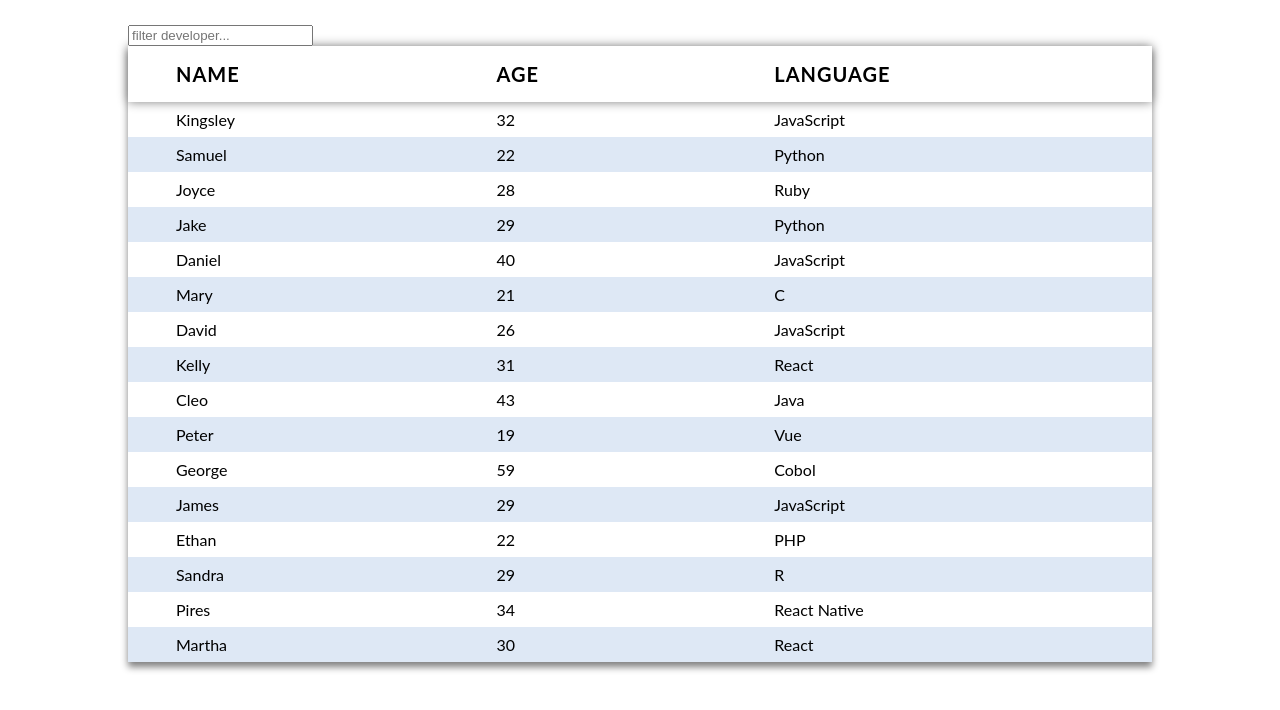
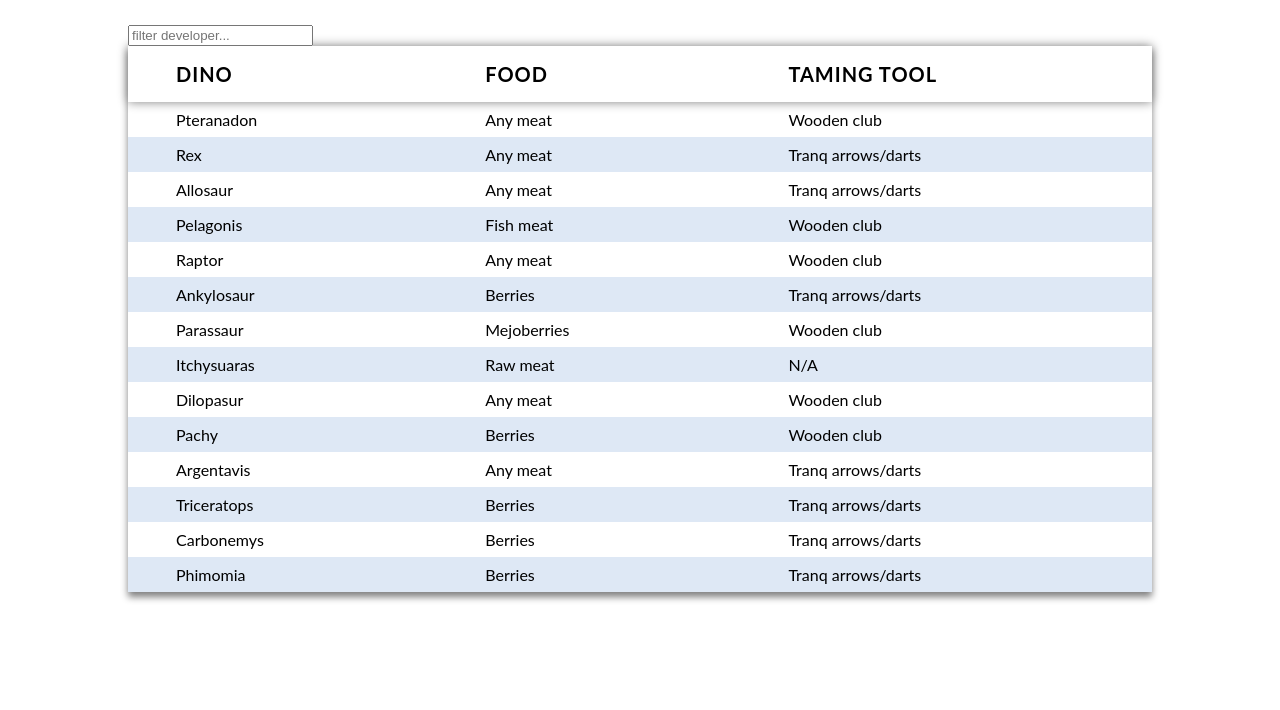
Before and after one commit to od-8/Search-Bar, a plain HTML site: page search-bar v2/index.html in a window 1280 px wide. Drawn offline with Linux system fonts and the light colour scheme.

Commit message:
Cusomized the site

```diff
--- a/search-bar v2/index.html
+++ b/search-bar v2/index.html
@@ -12,91 +12,82 @@
             <table>
               <thead>
                 <tr>
-                  <th>Name</th>
-                  <th>Age</th>
-                  <th>Language</th>
+                  <th>Dino</th>
+                  <th>Food</th>
+                  <th>Taming tool</th>
                 </tr>
               </thead>
-              <tbody id="names">
-                <tr>
-                  <td>Kingsley</td>
-                  <td>32</td>
-                  <td>JavaScript</td>
+              <tbody id="dinos">
                 </tr>
                 <tr>
-                  <td>Samuel</td>
-                  <td>22</td>
-                  <td>Python</td>
+                  <td>Pteranadon</td>
+                  <td>Any meat</td>
+                  <td>Wooden club</td>
                 </tr>
                 <tr>
-                  <td>Joyce</td>
-                  <td>28</td>
-                  <td>Ruby</td>
+                  <td>Rex</td>
+                  <td>Any meat</td>
+                  <td>Tranq arrows/darts</td>
                 </tr>
                 <tr>
-                  <td>Jake</td>
-                  <td>29</td>
-                  <td>Python</td>
+                  <td>Allosaur</td>
+                  <td>Any meat</td>
+                  <td>Tranq arrows/darts</td>
                 </tr>
                 <tr>
-                  <td>Daniel</td>
-                  <td>40</td>
-                  <td>JavaScript</td>
+                  <td>Pelagonis</td>
+                  <td>Fish meat</td>
+                  <td>Wooden club</td>
                 </tr>
                 <tr>
-                  <td>Mary</td>
-                  <td>21</td>
-                  <td>C</td>
+                  <td>Raptor</td>
+                  <td>Any meat</td>
+                  <td>Wooden club</td>
                 </tr>
                 <tr>
-                  <td>David</td>
-                  <td>26</td>
-                  <td>JavaScript</td>
+                  <td>Ankylosaur</td>
+                  <td>Berries</td>
+                  <td>Tranq arrows/darts</td>
                 </tr>
                 <tr>
-                  <td>Kelly</td>
-                  <td>31</td>
-                  <td>React</td>
+                  <td>Parassaur</td>
+                  <td>Mejoberries</td>
+                  <td>Wooden club</td>
                 </tr>
                 <tr>
-                  <td>Cleo</td>
-                  <td>43</td>
-                  <td>Java</td>
+                  <td>Itchysuaras</td>
+                  <td>Raw meat</td>
+                  <td>N/A</td>
                 </tr>
                 <tr>
-                  <td>Peter</td>
-                  <td>19</td>
-                  <td>Vue</td>
+                  <td>Dilopasur</td>
+                  <td>Any meat</td>
+                  <td>Wooden club</td>
                 </tr>
                 <tr>
-                  <td>George</td>
-                  <td>59</td>
-                  <td>Cobol</td>
+                  <td>Pachy</td>
+                  <td>Berries</td>
+                  <td>Wooden club</td>
                 </tr>
                 <tr>
-                  <td>James</td>
-                  <td>29</td>
-                  <td>JavaScript</td>
+                  <td>Argentavis</td>
+                  <td>Any meat</td>
+                  <td>Tranq arrows/darts</td>
                 </tr>
                 <tr>
-                  <td>Ethan</td>
-                  <td>22</td>
-                  <td>PHP</td>
+                  <td>Triceratops</td>
+                  <td>Berries</td>
+                  <td>Tranq arrows/darts</td>
                 </tr>
                 <tr>
-                  <td>Sandra</td>
-                  <td>29</td>
-                  <td>R</td>
+                  <td>Carbonemys</td>
+                  <td>Berries</td>
+                  <td>Tranq arrows/darts</td>
                 </tr>
                 <tr>
-                  <td>Pires</td>
-                  <td>34</td>
-                  <td>React Native</td>
-                </tr>
-                <tr>
-                  <td>Martha</td>
-                  <td>30</td>
-                  <td>React</td>
+                  <td>Phimomia</td>
+                  <td>Berries</td>
+                  <td>Tranq arrows/darts</td>
                 </tr>
               </tbody>
             </table>
--- a/search-bar v2/search-bar.js
+++ b/search-bar v2/search-bar.js
@@ -2,11 +2,11 @@
 
 function filter() {
     let value = document.getElementById("searchInput").value.toUpperCase();
-    let names = document.getElementById("names");
+    let names = document.getElementById("dinos");
     let rows = names.getElementsByTagName("tr");
 
     for (i = 0; i < rows.length; i++) {
-        let column = rows[i].getElementsByTagName("td")[2];
+        let column = rows[i].getElementsByTagName("td")[0];
         let language = column.textContent;
 
         rows[i].style.display = language.toUpperCase().indexOf(value) > -1 ? "" : "none";
@@ -20,4 +20,3 @@ function filter() {
     }
 }
 document.getElementById("searchInput").addEventListener("keyup", filter);
-console.log("hello")
```
